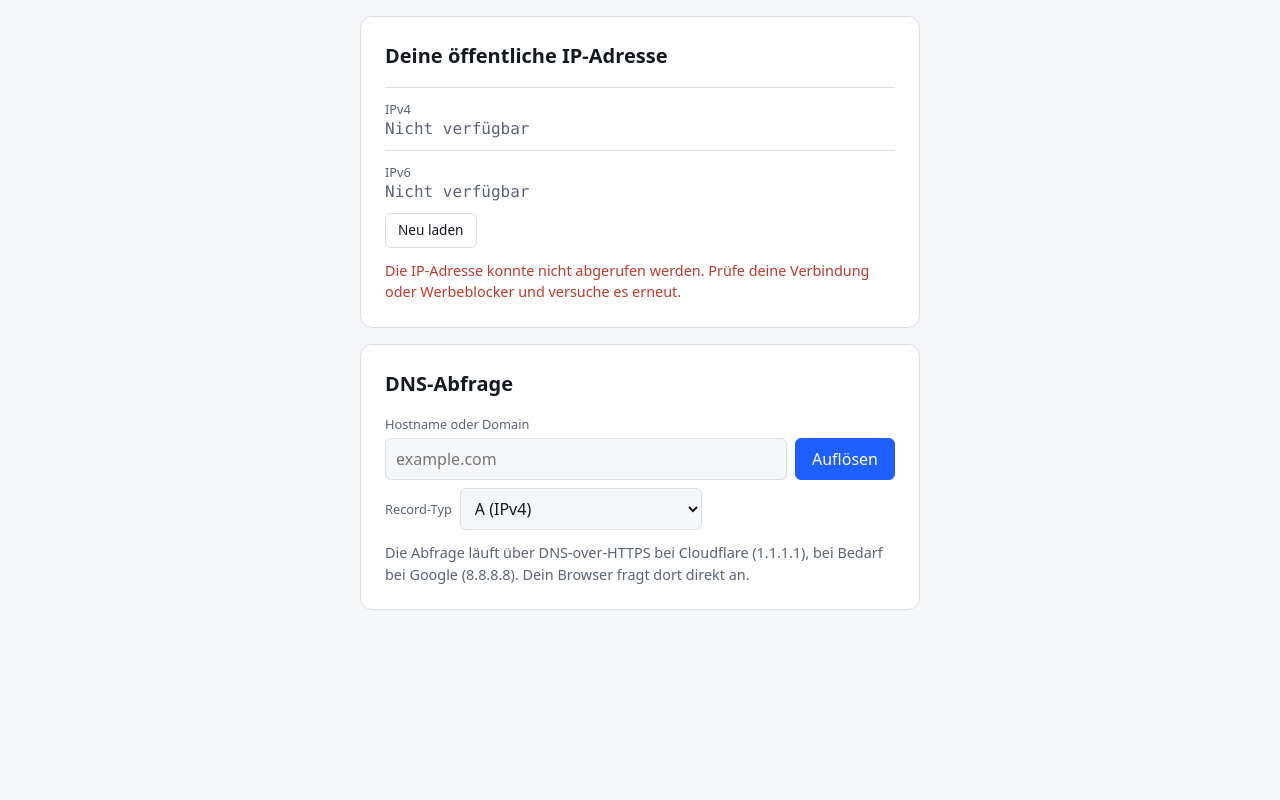
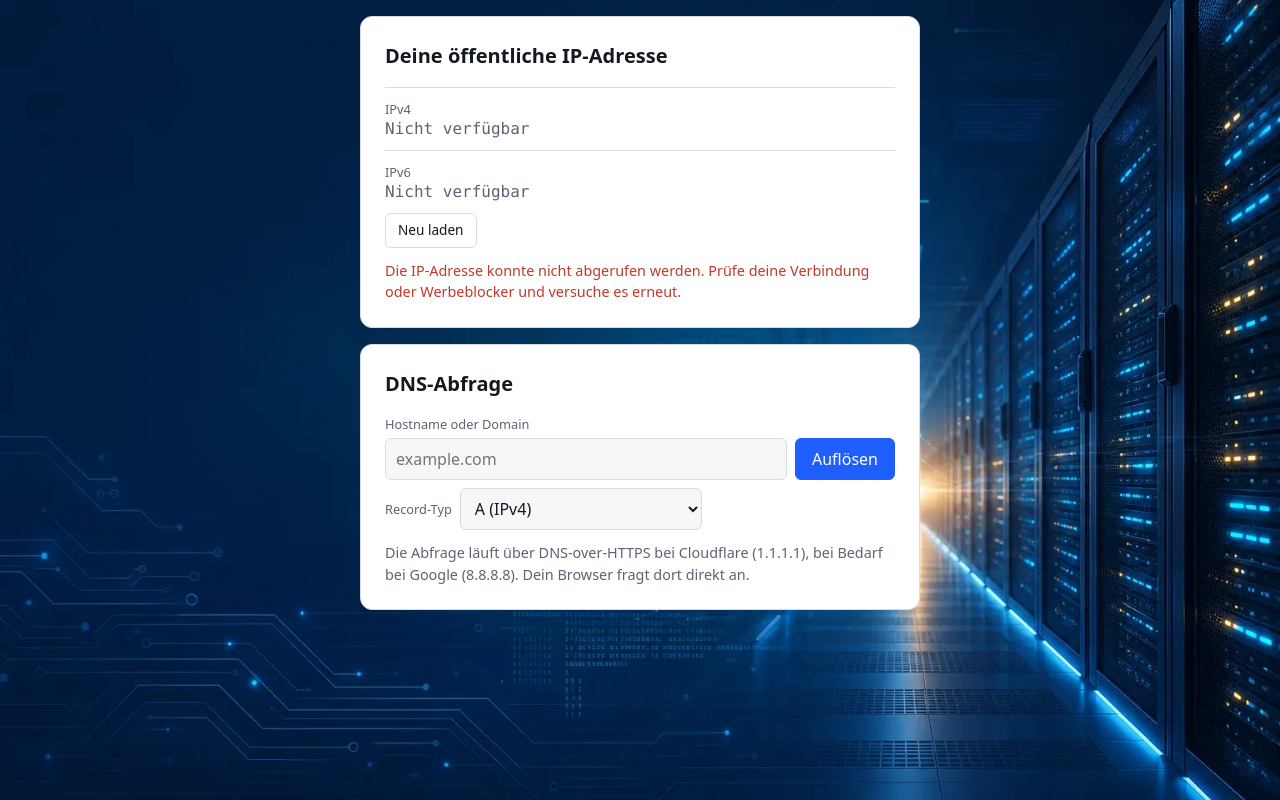
Before and after one commit to TSchwoerer/it-tools, a plain HTML site: page index.html in a window 1280 px wide. Drawn offline with Linux system fonts and the light colour scheme; no server answers.

Commit message:
Use it-tools-background.webp as page background

```diff
--- a/index.html
+++ b/index.html
@@ -8,7 +8,7 @@
   :root { color-scheme: light dark; --bg:#f6f7f9; --fg:#14181f; --muted:#5b6472; --card:#fff; --border:#d9dde3; --accent:#1f5eff; --accent-fg:#fff; --danger:#c0392b; }
   @media (prefers-color-scheme: dark) { :root { --bg:#12151a; --fg:#eceff4; --muted:#9aa4b2; --card:#1b1f27; --border:#2c323d; --accent:#6d97ff; --accent-fg:#0b1020; --danger:#ff7b6b; } }
   * { box-sizing: border-box; }
-  body { margin:0; min-height:100vh; padding:16px; background:var(--bg); color:var(--fg); font:16px/1.5 system-ui,-apple-system,"Segoe UI",Roboto,sans-serif; }
+  body { margin:0; min-height:100vh; padding:16px; background:var(--bg) url("it-tools-background.webp") center / cover no-repeat fixed; color:var(--fg); font:16px/1.5 system-ui,-apple-system,"Segoe UI",Roboto,sans-serif; }
   main { width:100%; max-width:560px; margin:0 auto; display:grid; gap:16px; }
   section { background:var(--card); border:1px solid var(--border); border-radius:12px; padding:24px; }
   h1, h2 { margin:0 0 16px; font-size:1.25rem; }
```
